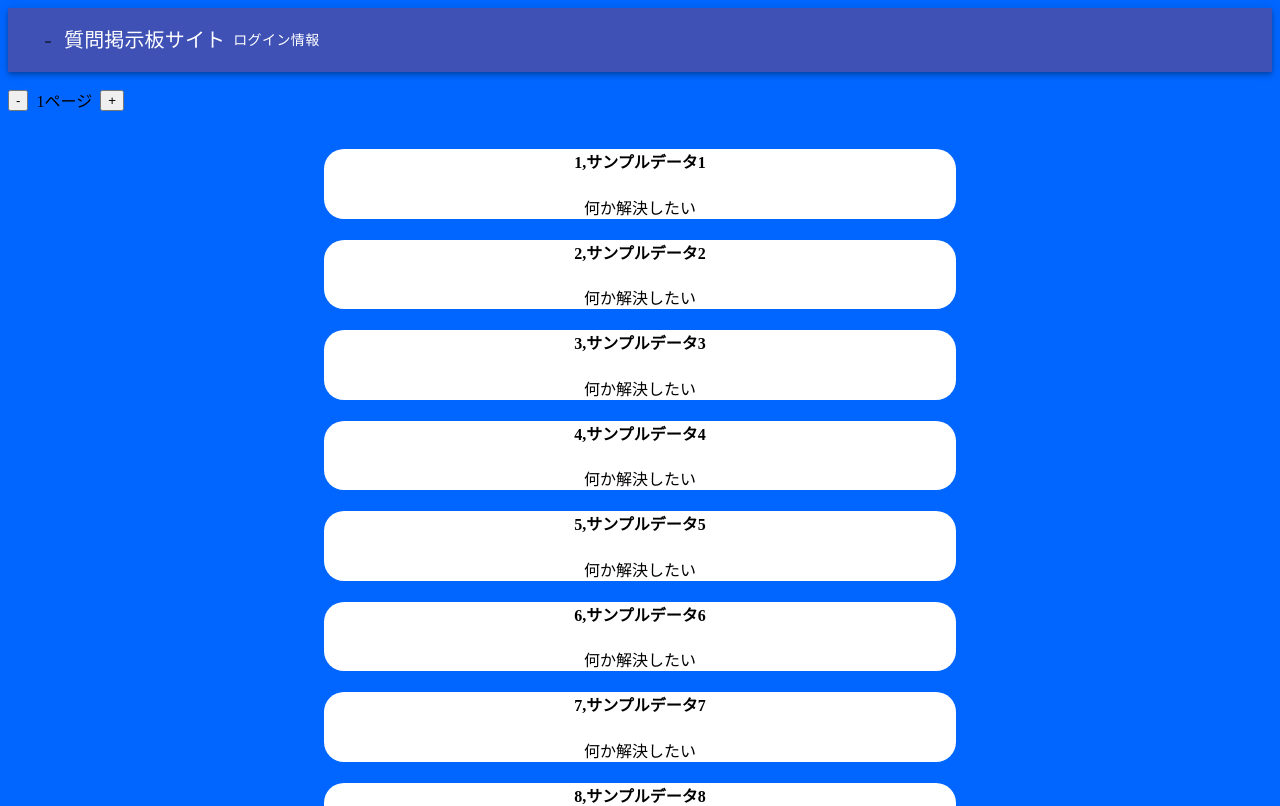
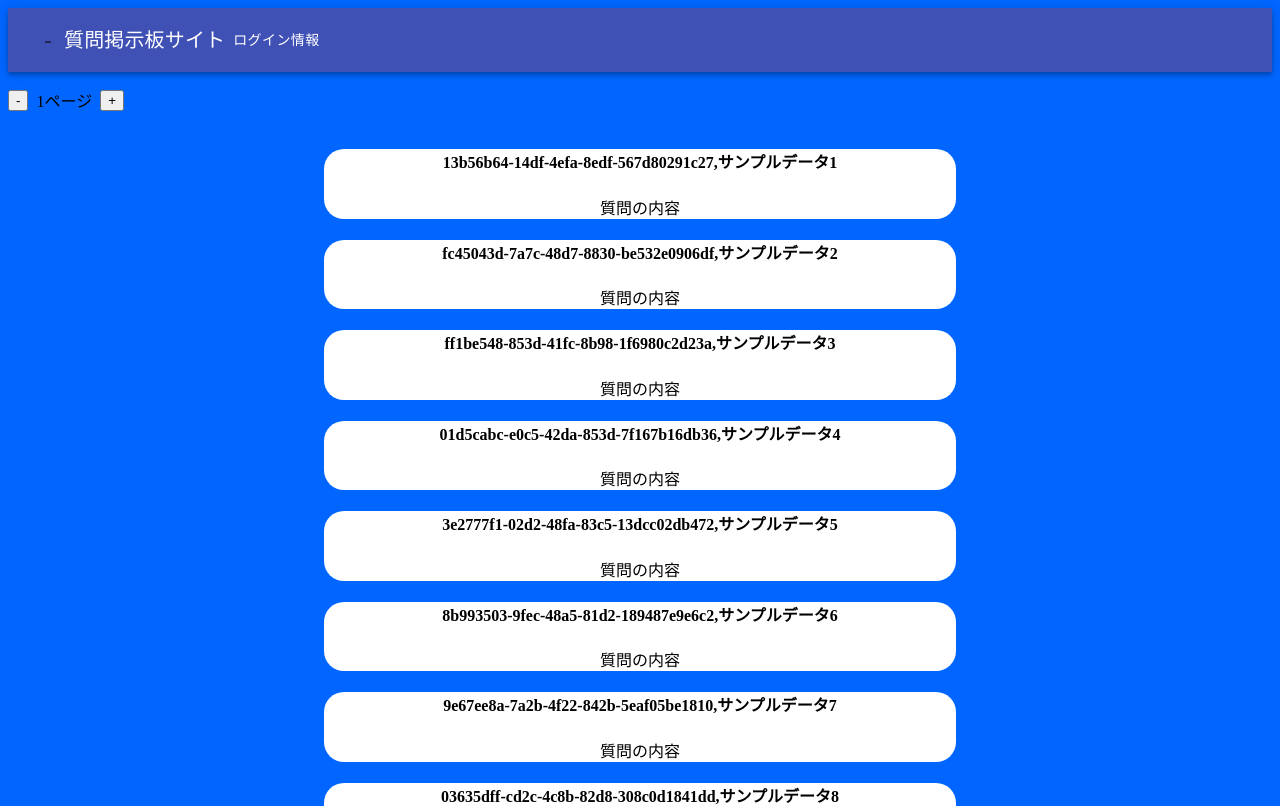
Before and after one commit to shunsuke-kawata/Question_thread, a React (Create React App) app in the folder frontend/frontend/react-sample/: page / in a window 1280 px wide. Shown: the top 806 px of the page. Built offline with nearby package versions, Linux system fonts and the light colour scheme.

Commit message:
add ライブラリ uuidv4を追加

```diff
--- a/frontend/frontend/react-sample/package.json
+++ b/frontend/frontend/react-sample/package.json
@@ -15,6 +15,7 @@
     "react-dom": "^18.2.0",
     "react-router-dom": "^6.4.3",
     "react-scripts": "5.0.1",
+    "uuid": "^9.0.0",
     "web-vitals": "^2.1.4"
   },
   "scripts": {
--- a/frontend/frontend/react-sample/src/DummyDatas.js
+++ b/frontend/frontend/react-sample/src/DummyDatas.js
@@ -1,9 +1,11 @@
+import { v4 as uuidv4 } from "uuid";
+
 const dummyData = [];
 for (var i = 0; i < 200; i++) {
   var data = {
-    id: i + 1,
+    id: uuidv4(),
     title: "サンプルデータ" + String(i + 1),
-    body: "何か解決したい",
+    body: "質問の内容",
   };
   dummyData.push(data);
 }
```
Also changed, not shown: 2 other files (tests, documents, lock files or other folders).
